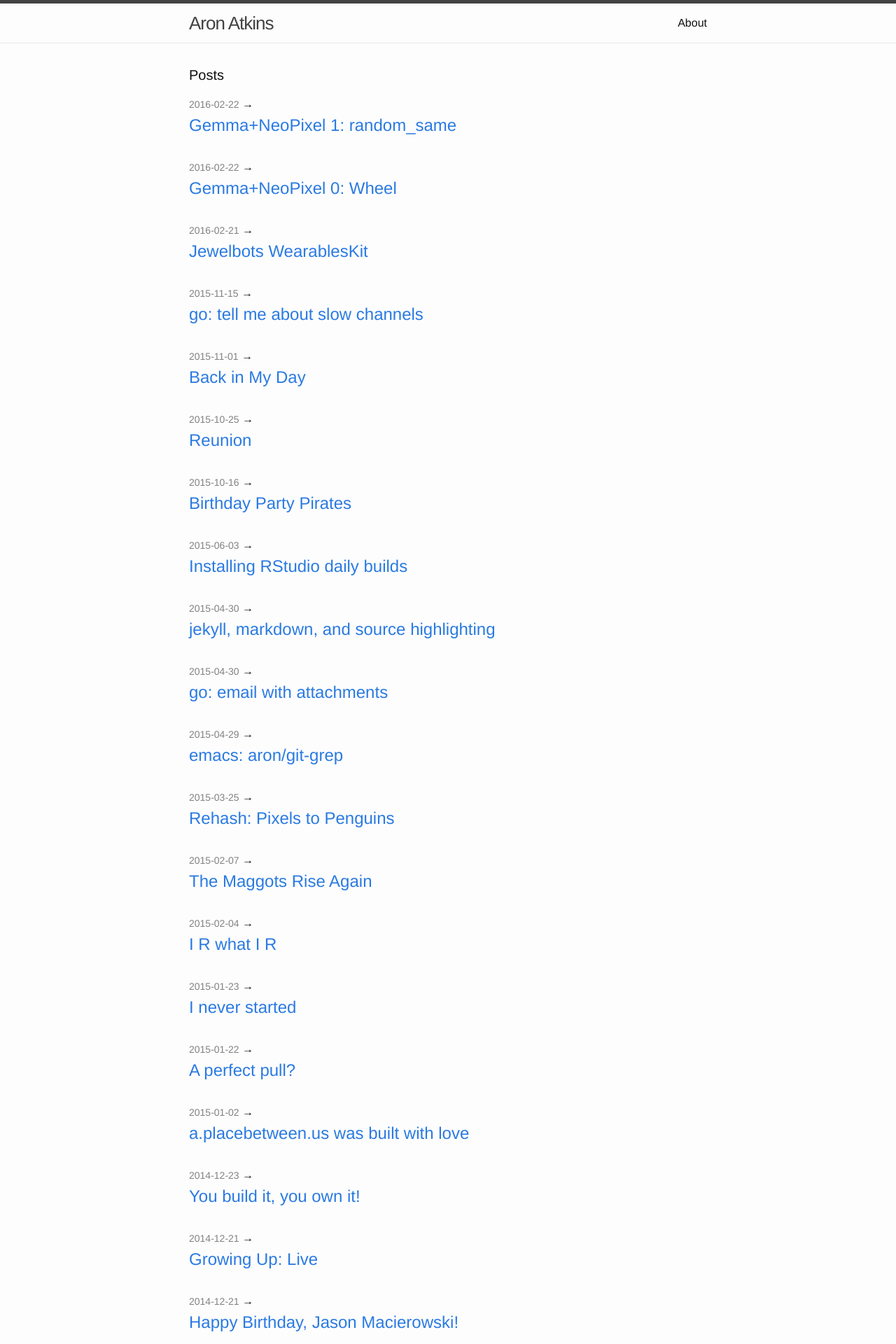
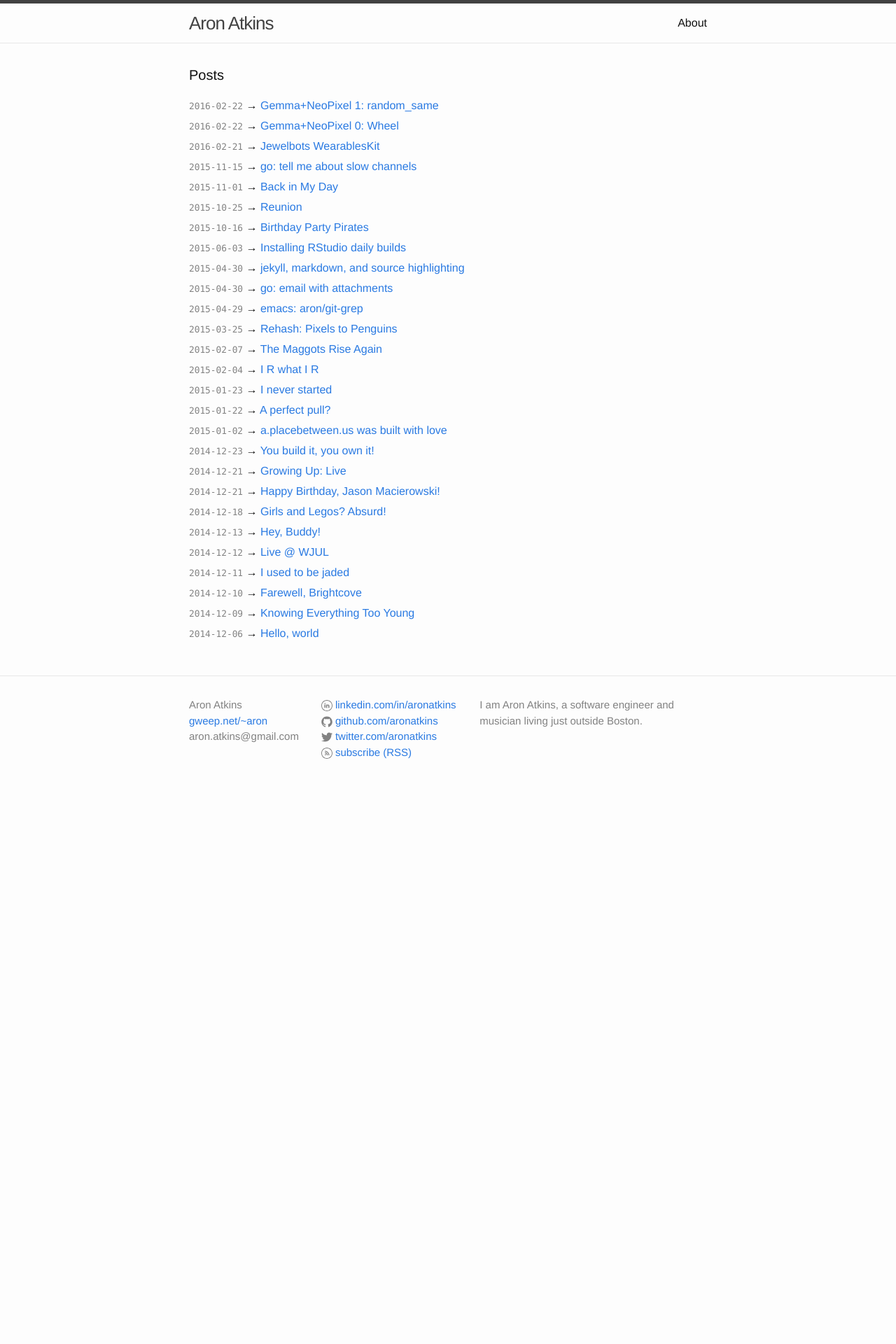
Before and after one commit to aronatkins/aronatkins.github.io, a Jekyll site: the page built from index.html, in a window 1280 px wide. Shown: the top 1920 px of the page at 70% size. Built offline with Jekyll 4.4.1, drawn with Linux system fonts in a browser that asks for light colours; after the commit the page ends 1146 px from its top, so only the background shows below that.

Commit message:
reapply layout tweaks

```diff
--- a/_sass/_layout.scss
+++ b/_sass/_layout.scss
@@ -127,13 +127,13 @@
 }
 
 .footer-col-1 {
-    width: -webkit-calc(35% - (#{$spacing-unit} / 2));
-    width:         calc(35% - (#{$spacing-unit} / 2));
+    width: -webkit-calc(25% - (#{$spacing-unit} / 2));
+    width:         calc(25% - (#{$spacing-unit} / 2));
 }
 
 .footer-col-2 {
-    width: -webkit-calc(20% - (#{$spacing-unit} / 2));
-    width:         calc(20% - (#{$spacing-unit} / 2));
+    width: -webkit-calc(30% - (#{$spacing-unit} / 2));
+    width:         calc(30% - (#{$spacing-unit} / 2));
 }
 
 .footer-col-3 {
@@ -180,7 +180,10 @@
     list-style: none;
 
     > li {
-        margin-bottom: $spacing-unit;
+        line-height: 1.75em;
+        .post-meta {
+            font-family: Monaco, "Courier New", monospace;
+        }
     }
 }
 
@@ -190,8 +193,6 @@
 }
 
 .post-link {
-    display: block;
-    font-size: 24px;
 }
 
 
--- a/css/main.scss
+++ b/css/main.scss
@@ -9,7 +9,7 @@
 $base-font-family: "Helvetica Neue", Helvetica, Arial, sans-serif;
 $base-font-size:   16px;
 $base-font-weight: 400;
-$small-font-size:  $base-font-size * 0.875;
+$small-font-size:  $base-font-size * 0.80;
 $base-line-height: 1.5;
 
 $spacing-unit:     30px;
```
